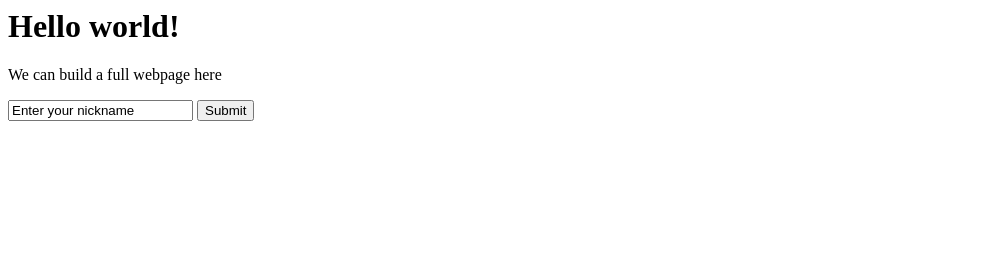
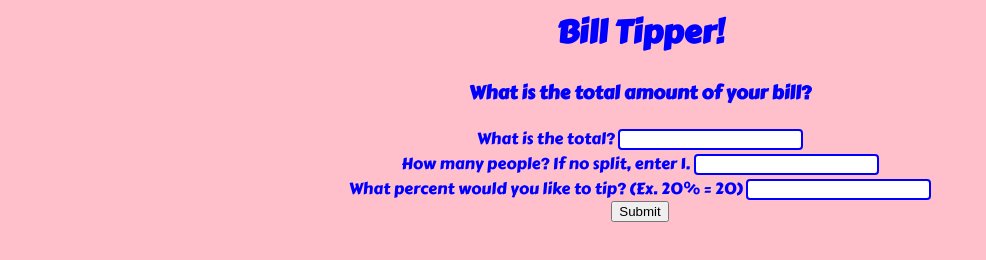
Before and after one commit to mflynn19/flaskMiniProject, a Flask app: template app/templates/index.html in a window 1280 px wide. Shown: the top 260 px of the page, without its empty margins (0-986 px from the left). Run offline with Flask 2, Linux system fonts and the light colour scheme; the template is opened without the code that fills it, so the values that code supplies are empty.

Commit message:
initial commit

```diff
--- a/app/static/style.css
+++ b/app/static/style.css
@@ -0,0 +1,16 @@
+html{
+    text-align: center;
+    background-color: pink;
+    color: blue;
+    font-family: 'Carter One', cursive;
+}
+
+img{
+    width:400px;
+    height:200px;
+}
+
+input[type=text] {
+  border: 2px solid blue;
+  border-radius: 4px;
+}
--- a/app/templates/index.html
+++ b/app/templates/index.html
@@ -1,13 +1,29 @@
 <html>
     <head>
-        <title>Welcome!</title>
+        <title>Bill Tipper!</title>
+        <link rel="stylesheet" href="static/style.css" type="text/css" />
+        <link href="https://fonts.googleapis.com/css?family=Carter+One|Josefin+Sans&display=swap" rel="stylesheet">
+
+
     </head>
     <body>
-        <h1>Hello world!</h1>
-        <p>We can build a full webpage here</p>
-        <form>
-            <input type="text" name="nickname" value="Enter your nickname"/>
-            <input type="submit" value="Submit"/>
+        <h1>Bill Tipper!</h1>
+        <h3>What is the total amount of your bill?</h3>
+        <form method="POST" action="/bill">
+        <label for="total">What is the total?</label>
+        <input type='text' name='total'>
+        </br>
+        <label for="people">How many people? If no split, enter 1.</label>
+        <input type='text' name='people'>
+        </br>
+        <label for="tip">What percent would you like to tip? (Ex. 20% = 20)</label>
+        <input type='text' name='tip'>
+        </br>
+        <input type='submit'>
         </form>
+        </br>
+        <img src="https://www.applebees.com/-/media/applebees/campaigns/to-go/images/2019_togotime/applebees_togo_time.jpg?la=en&hash=BBF08AC4DA1B00BEB6BEDACFCAC4D015253D7A15"></img>
+        <img src="https://i.kinja-img.com/gawker-media/image/upload/s--GzOzA-mn--/c_scale,f_auto,fl_progressive,q_80,w_800/wtqgmwes21mley3a5nzi.jpg"></img>
+        <img src="https://stmedia.stimg.co/1497931321_06+5stocks010514.JPG?auto=compress&crop=faces&dpr=1&w=525"></img>
     </body>
 </html>
```
Also changed, not shown: app/models/model.py (+20 -0 lines), app/routes.py (+16 -1 lines), app/templates/bill.html (added, +17 -0 lines).
